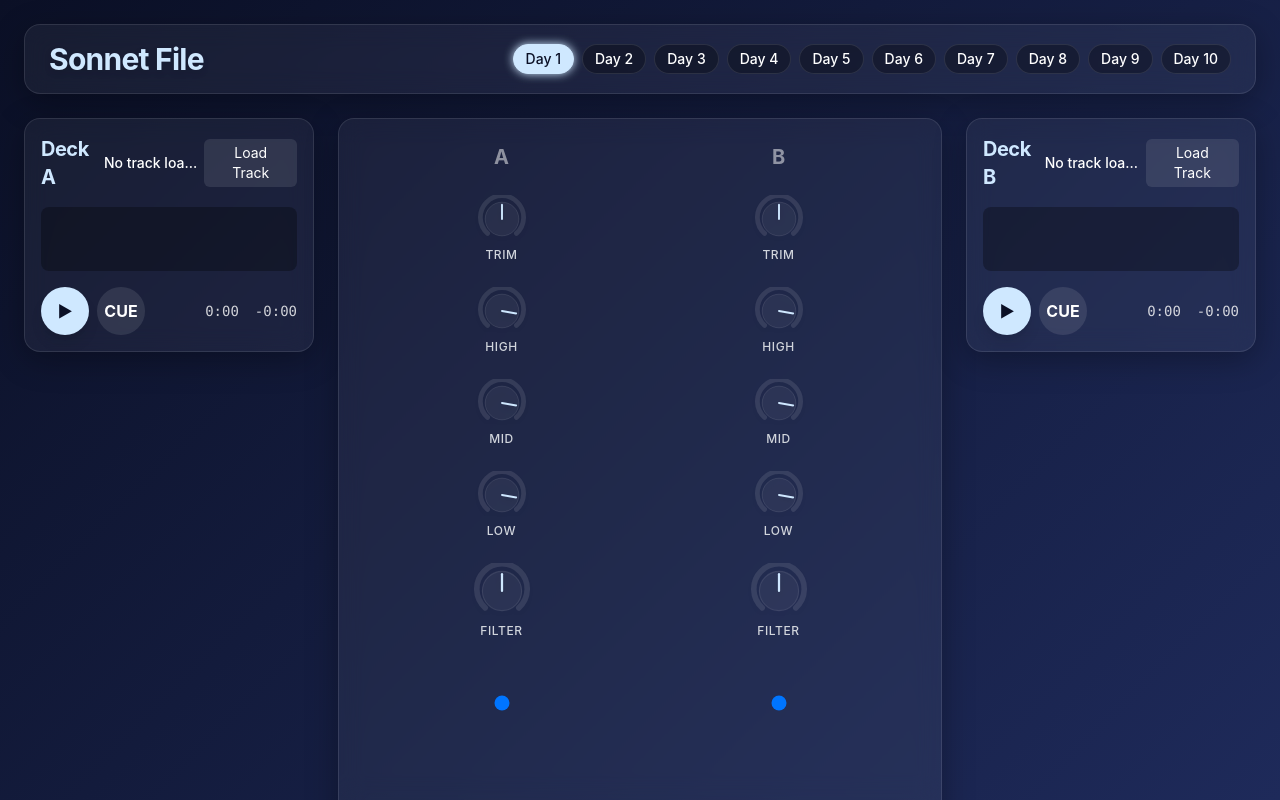
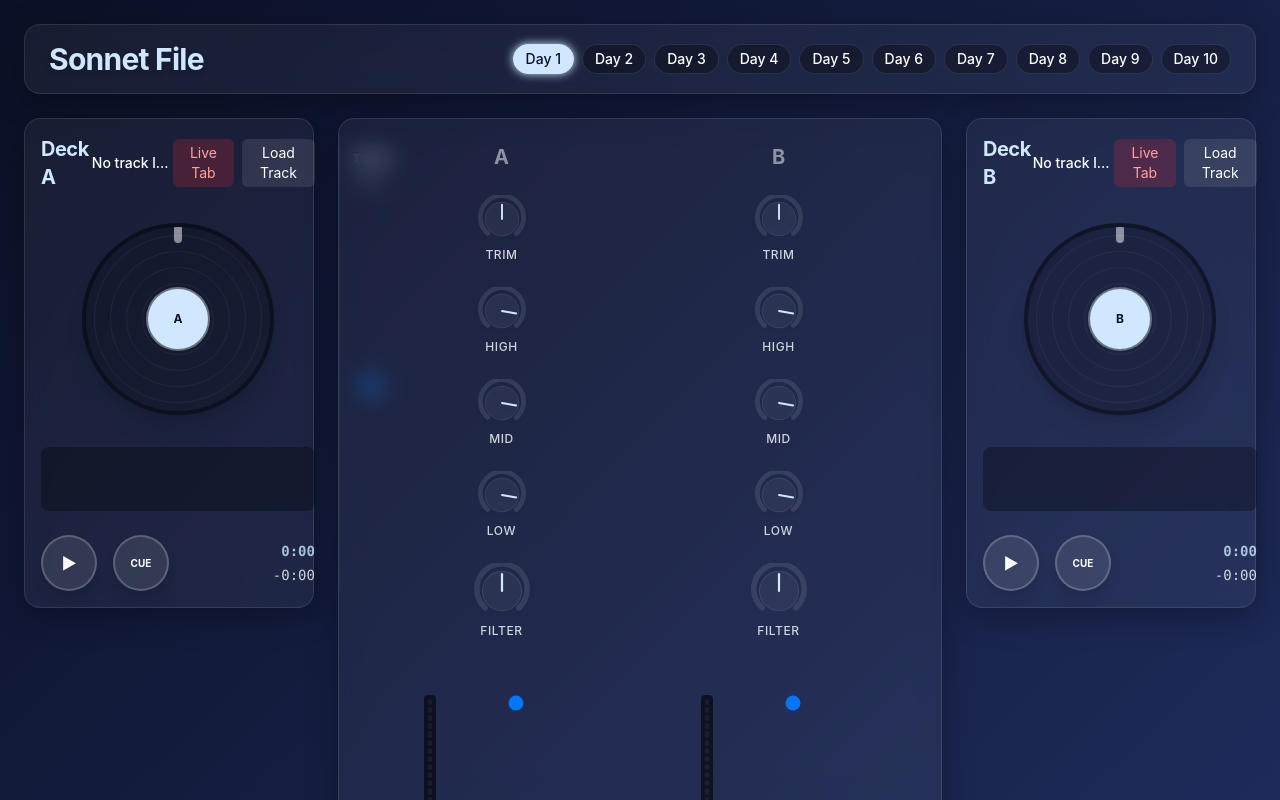
Before and after one commit to gautam1432002/sonnet-file, a React (Vite) app in the folder app/: page / in a window 1280 px wide. Built offline with nearby package versions, Linux system fonts and the light colour scheme.

Commit message:
feat: add jog wheels, pitch faders, vu meters, and live tab capture

```diff
--- a/app/src/audio/sources/SourceAdapter.ts
+++ b/app/src/audio/sources/SourceAdapter.ts
@@ -6,6 +6,7 @@ export interface SourceAdapter {
   duration: number;
   getPosition(currentTime: number): number;
   connect(destination: AudioNode): void;
+  setPlaybackRate(rate: number): void;
 }
 
 export class BufferSourceAdapter implements SourceAdapter {
@@ -16,6 +17,7 @@ export class BufferSourceAdapter implements SourceAdapter {
   private startTime: number = 0;
   private offsetTime: number = 0;
   private isPlaying: boolean = false;
+  private playbackRate: number = 1;
 
   public duration: number = 0;
 
@@ -40,6 +42,7 @@ export class BufferSourceAdapter implements SourceAdapter {
 
     this.source = this.context.createBufferSource();
     this.source.buffer = this.buffer;
+    this.source.playbackRate.value = this.playbackRate;
     this.startTime = when;
     this.offsetTime = offset;
     this.isPlaying = true;
@@ -60,7 +63,7 @@ export class BufferSourceAdapter implements SourceAdapter {
 
   getPosition(currentTime: number): number {
     if (!this.isPlaying) return this.offsetTime;
-    let pos = this.offsetTime + (currentTime - this.startTime);
+    let pos = this.offsetTime + (currentTime - this.startTime) * this.playbackRate;
     if (pos > this.duration) {
       pos = this.duration; // Ended
       this.isPlaying = false;
@@ -77,6 +80,19 @@ export class BufferSourceAdapter implements SourceAdapter {
   getBuffer(): AudioBuffer | null {
     return this.buffer;
   }
+
+  setPlaybackRate(rate: number): void {
+    if (this.isPlaying) {
+      // Before changing rate, update offset Time to current position
+      // so getPosition doesn't jump
+      this.offsetTime = this.getPosition(this.context.currentTime);
+      this.startTime = this.context.currentTime;
+    }
+    this.playbackRate = rate;
+    if (this.source) {
+      this.source.playbackRate.setTargetAtTime(rate, this.context.currentTime, 0.01);
+    }
+  }
 }
 
 export class MediaElementAdapter implements SourceAdapter {
@@ -86,15 +102,46 @@ export class MediaElementAdapter implements SourceAdapter {
   start(): void { throw new Error('not implemented in Phase 1'); }
   stop(): void { throw new Error('not implemented in Phase 1'); }
   getPosition(): number { throw new Error('not implemented in Phase 1'); }
-  connect(): void { throw new Error('not implemented in Phase 1'); }
+  setPlaybackRate(): void { throw new Error('not implemented in Phase 1'); }
 }
 
 export class MediaStreamAdapter implements SourceAdapter {
   kind = 'mediaStream' as const;
-  duration = 0;
-  async load(): Promise<void> { throw new Error('not implemented in Phase 1'); }
-  start(): void { throw new Error('not implemented in Phase 1'); }
-  stop(): void { throw new Error('not implemented in Phase 1'); }
-  getPosition(): number { throw new Error('not implemented in Phase 1'); }
-  connect(): void { throw new Error('not implemented in Phase 1'); }
+  duration = Infinity;
+  private stream: MediaStream | null = null;
+  private source: MediaStreamAudioSourceNode | null = null;
+  private context: AudioContext;
+
+  constructor(context: AudioContext) {
+    this.context = context;
+  }
+
+  async load(input: MediaStream | any): Promise<void> {
+    this.stream = input;
+  }
+
+  start(): void {
+    if (!this.stream) return;
+    this.stop();
+    this.source = this.context.createMediaStreamSource(this.stream);
+  }
+
+  stop(): void {
+    if (this.source) {
+      this.source.disconnect();
+      this.source = null;
+    }
+  }
+
+  getPosition(): number { return 0; }
+
+  connect(destination: AudioNode): void {
+    if (this.source) {
+      this.source.connect(destination);
+    }
+  }
+
+  setPlaybackRate(): void {
+    // Not possible on live stream
+  }
 }
--- a/app/src/components/DeckUI.tsx
+++ b/app/src/components/DeckUI.tsx
@@ -60,9 +60,32 @@ export function DeckUI({ id }: DeckUIProps) {
     }
   };
 
+  const handleLiveCapture = async () => {
+    try {
+      const stream = await navigator.mediaDevices.getDisplayMedia({
+        video: true,
+        audio: true
+      });
+      await engine.ctx.resume();
+      await deckObj.load(stream);
+      setPeaks([]);
+      updateDeck(id, {
+        trackName: 'Live Capture',
+        duration: Infinity,
+        playing: true
+      });
+      deckObj.play();
+    } catch (e) {
+      console.error(e);
+    }
+  };
+
+  // Calculate rotation for jog wheel based on position
+  const jogRotation = (pos / 2) * 360; // 1 rotation every 2 seconds
+
   return (
     <div
-      className={`glass-panel p-4 flex flex-col gap-4 relative transition-colors ${isDragging ? 'ring-2 ring-[var(--accent)] bg-black/40' : ''}`}
+      className={`glass-panel p-4 flex gap-4 relative transition-colors ${isDragging ? 'ring-2 ring-[var(--accent)] bg-black/40' : ''}`}
       onDragOver={(e) => { e.preventDefault(); setIsDragging(true); }}
       onDragLeave={() => setIsDragging(false)}
       onDrop={(e) => {
@@ -72,12 +95,20 @@ export function DeckUI({ id }: DeckUIProps) {
         if (file) handleFile(file);
       }}
     >
+      <div className="flex-1 flex flex-col gap-4">
         <div className="flex justify-between items-center">
           <h2 className="text-xl font-bold tracking-tight text-[var(--accent)]">Deck {id}</h2>
           <div className="text-sm font-medium truncate max-w-[200px]" title={deckState.trackName || 'No track loaded'}>
             {deckState.trackName || 'No track loaded'}
           </div>
-        <div>
+          <div className="flex gap-2">
+            <button
+              onClick={handleLiveCapture}
+              className="px-3 py-1 bg-red-500/20 hover:bg-red-500/40 text-red-300 rounded-md text-sm transition-colors"
+              title="Capture YouTube/Tab Audio"
+            >
+              Live Tab
+            </button>
             <input
               type="file"
               accept="audio/*"
@@ -97,6 +128,27 @@ export function DeckUI({ id }: DeckUIProps) {
           </div>
         </div>
 
+        {/* Jog Wheel */}
+        <div className="flex justify-center items-center py-4">
+          <div
+            className="w-48 h-48 rounded-full border-4 border-black/40 bg-black/20 shadow-xl flex items-center justify-center relative overflow-hidden group"
+            style={{ transform: `rotate(${jogRotation}deg)` }}
+          >
+            {/* Vinyl grooves */}
+            <div className="absolute inset-0 rounded-full border border-white/5 m-2 pointer-events-none"></div>
+            <div className="absolute inset-0 rounded-full border border-white/5 m-6 pointer-events-none"></div>
+            <div className="absolute inset-0 rounded-full border border-white/5 m-10 pointer-events-none"></div>
+            <div className="absolute inset-0 rounded-full border border-white/5 m-14 pointer-events-none"></div>
+
+            {/* Center label */}
+            <div className="w-16 h-16 rounded-full bg-[var(--accent)] border-2 border-black/50 flex items-center justify-center text-xs font-bold text-[#0b1026]">
+              {id}
+            </div>
+            {/* Position marker */}
+            <div className="absolute top-0 w-2 h-4 bg-white/50 rounded-b-full"></div>
+          </div>
+        </div>
+
         <Waveform
           peaks={peaks}
           position={pos}
@@ -104,14 +156,18 @@ export function DeckUI({ id }: DeckUIProps) {
           onSeek={(p) => deckObj.seek(p)}
         />
 
-      <div className="flex items-center justify-between">
-        <div className="flex items-center gap-2">
+        <div className="flex items-center justify-between mt-2">
+          <div className="flex items-center gap-4">
             <button
               onClick={() => {
                 engine.resume();
                 updateDeck(id, { playing: !deckState.playing });
               }}
-            className="w-12 h-12 flex items-center justify-center bg-[var(--accent)] text-[#0b1026] rounded-full hover:scale-105 active:scale-95 transition-all shadow-lg font-bold"
+              className={`w-14 h-14 rounded-full flex items-center justify-center font-bold transition-all shadow-lg border-2 ${
+                deckState.playing
+                  ? 'bg-green-500/20 border-green-500 text-green-400 shadow-[0_0_15px_rgba(34,197,94,0.5)]'
+                  : 'bg-white/10 border-white/20 hover:border-white/40'
+              }`}
             >
               {deckState.playing ? '||' : '▶'}
             </button>
@@ -119,18 +175,35 @@ export function DeckUI({ id }: DeckUIProps) {
               onClick={() => {
                 deckObj.cueToStart();
                 if (deckState.playing) {
-                // optionally pause when cueing to start, CDJ style
                   updateDeck(id, { playing: false });
                 }
               }}
-            className="w-12 h-12 flex items-center justify-center bg-white/10 hover:bg-white/20 rounded-full transition-all font-bold"
+              className="w-14 h-14 rounded-full flex items-center justify-center font-bold bg-white/10 border-2 border-white/20 hover:border-white/40 transition-all shadow-lg text-[10px]"
             >
               CUE
             </button>
           </div>
-        <div className="flex gap-4 font-mono text-sm opacity-80 select-none">
-          <span>{formatTime(pos)}</span>
+          <div className="flex flex-col items-end gap-1 font-mono text-sm opacity-80 select-none">
+            <span className="text-[var(--accent)] font-bold">{formatTime(pos)}</span>
             <span>-{formatTime(Math.max(0, deckState.duration - pos))}</span>
+          </div>
+        </div>
+      </div>
+
+      {/* Tempo/Pitch Fader */}
+      <div className="w-16 flex flex-col items-center justify-between py-4 border-l border-[var(--glass-border)] ml-2">
+        <div className="text-[10px] font-bold text-[var(--accent)] mb-2">TEMPO</div>
+        <div className="text-[10px] opacity-70 mb-2">{((deckState.pitch - 1) * 100).toFixed(1)}%</div>
+        <div className="flex-1 relative flex justify-center w-full group">
+          <div className="absolute top-1/2 w-4 h-[1px] bg-white/50 -translate-y-1/2 z-0"></div>
+          <input
+            type="range"
+            min="0.9" max="1.1" step="0.001"
+            value={deckState.pitch}
+            onChange={(e) => updateDeck(id, { pitch: parseFloat(e.target.value) })}
+            onDoubleClick={() => updateDeck(id, { pitch: 1 })}
+            className="h-full -rotate-90 appearance-none bg-transparent cursor-pointer z-10 w-[200px]"
+          />
         </div>
       </div>
     </div>
--- a/app/src/components/MixerUI.tsx
+++ b/app/src/components/MixerUI.tsx
@@ -46,8 +46,21 @@ export function MixerUI() {
         size={56}
       />
 
-      {/* Channel Fader */}
-      <div className="h-40 flex items-center justify-center mt-4 group">
+      {/* Channel Fader & Meter */}
+      <div className="flex items-center gap-4 mt-4">
+        {/* Fake VU meter */}
+        <div className="flex flex-col gap-[2px] w-3 h-32 bg-black/60 p-1 rounded-sm overflow-hidden justify-end">
+          {Array.from({ length: 15 }).map((_, i) => {
+            const isLit = state.playing && (15 - i) <= state.volume * 15 * (state.trim / 2 + 0.5);
+            return (
+              <div
+                key={i}
+                className={`w-full flex-1 rounded-sm transition-colors ${isLit ? (i < 3 ? 'bg-red-500 shadow-[0_0_5px_red]' : i < 6 ? 'bg-yellow-400 shadow-[0_0_5px_yellow]' : 'bg-green-500 shadow-[0_0_5px_green]') : 'bg-white/5'}`}
+              />
+            );
+          })}
+        </div>
+        <div className="h-40 flex items-center justify-center group">
           <input
             type="range"
             min="0" max="1" step="0.01"
@@ -59,10 +72,11 @@ export function MixerUI() {
           />
         </div>
       </div>
+    </div>
   );
 
   return (
-    <div className="glass-panel p-6 flex flex-col gap-8 items-center justify-between col-span-1 md:col-span-2 lg:col-span-1">
+    <div className="glass-panel p-6 flex flex-col gap-8 items-center justify-between h-full bg-gradient-to-b from-black/20 to-black/40">
       <div className="flex w-full justify-around items-start">
         {renderDeckStrip('A', deckA)}
         {renderDeckStrip('B', deckB)}
--- a/app/src/store.ts
+++ b/app/src/store.ts
@@ -14,6 +14,7 @@ export interface DeckState {
   eqHigh: number;
   filter: number;
   volume: number;
+  pitch: number;
   cueOn: boolean;
 }
 
@@ -27,6 +28,7 @@ const initialDeckState: DeckState = {
   eqHigh: 0,
   filter: 0, // -1 to 1
   volume: 1, // 0 to 1
+  pitch: 1, // 0 to 2
   cueOn: false,
 };
 
@@ -98,6 +100,7 @@ export const useStore = create<MixerState>((set, get) => ({
       if (updates.eqHigh !== undefined) deckObj.setEq('high', updates.eqHigh);
       if (updates.filter !== undefined) deckObj.setFilter(updates.filter);
       if (updates.volume !== undefined) deckObj.setVolume(updates.volume);
+      if (updates.pitch !== undefined) deckObj.setPitch(updates.pitch);
       if (updates.cueOn !== undefined) deckObj.setCue(updates.cueOn);
 
       if (updates.playing !== undefined) {
```
Also changed, not shown: app/src/audio/deck.ts (+17 -6 lines). Lines whose indentation alone changed are shown as unchanged.
